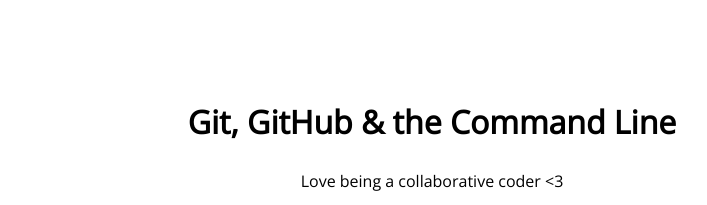
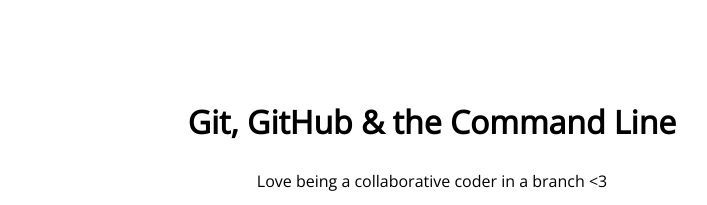
Before and after one commit to lavanyaravi/105-project, a plain HTML site: page index.html in a window 1280 px wide. Shown: the top 205 px of the page, without its empty margins (208-915 px from the left). Drawn offline with nearby package versions, Linux system fonts and the light colour scheme.

```diff
--- a/index.html
+++ b/index.html
@@ -9,7 +9,7 @@
 <body>
 	<section>
 		<h1>Git, GitHub & the Command Line</h1>
-		<p>Love being a collaborative coder <3</p>
+		<p>Love being a collaborative coder in a branch <3</p>
 		<img src="img/happy-blue-robot.png">
 	</section>
 </body>
```
